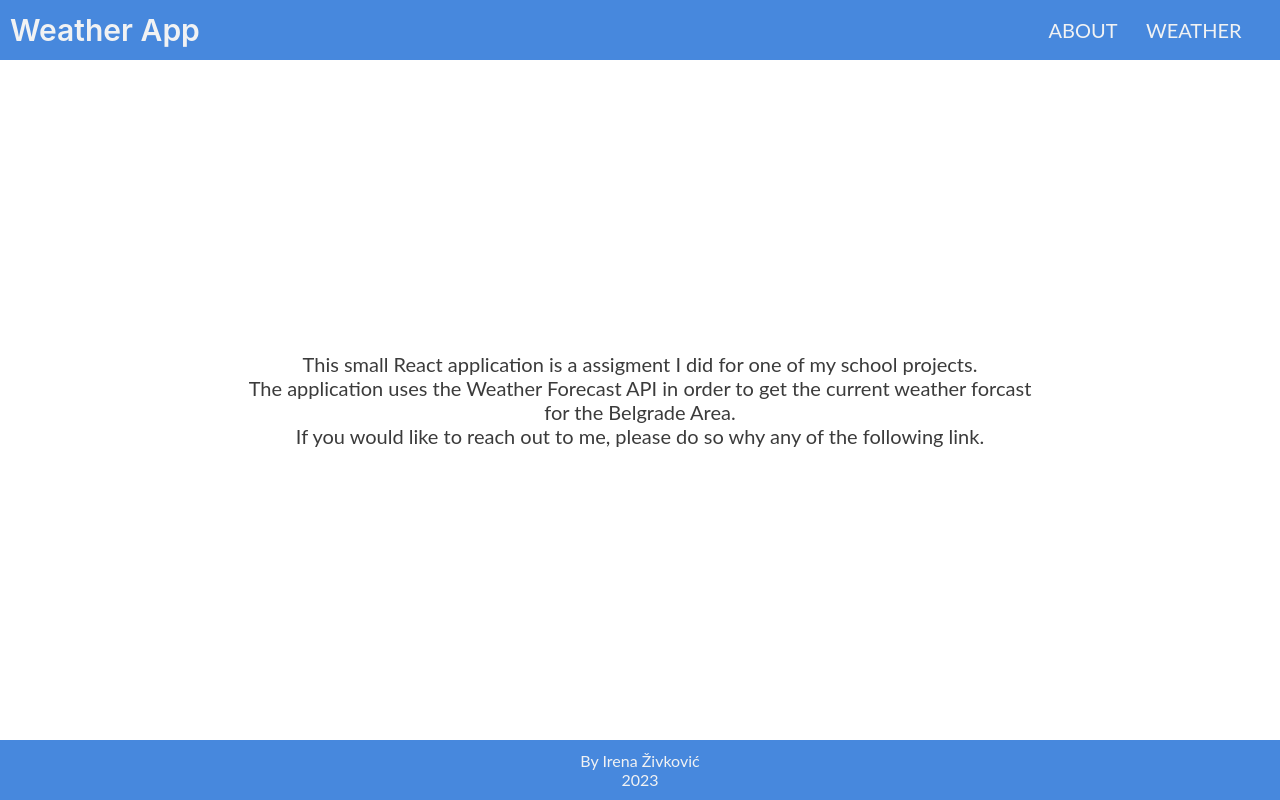
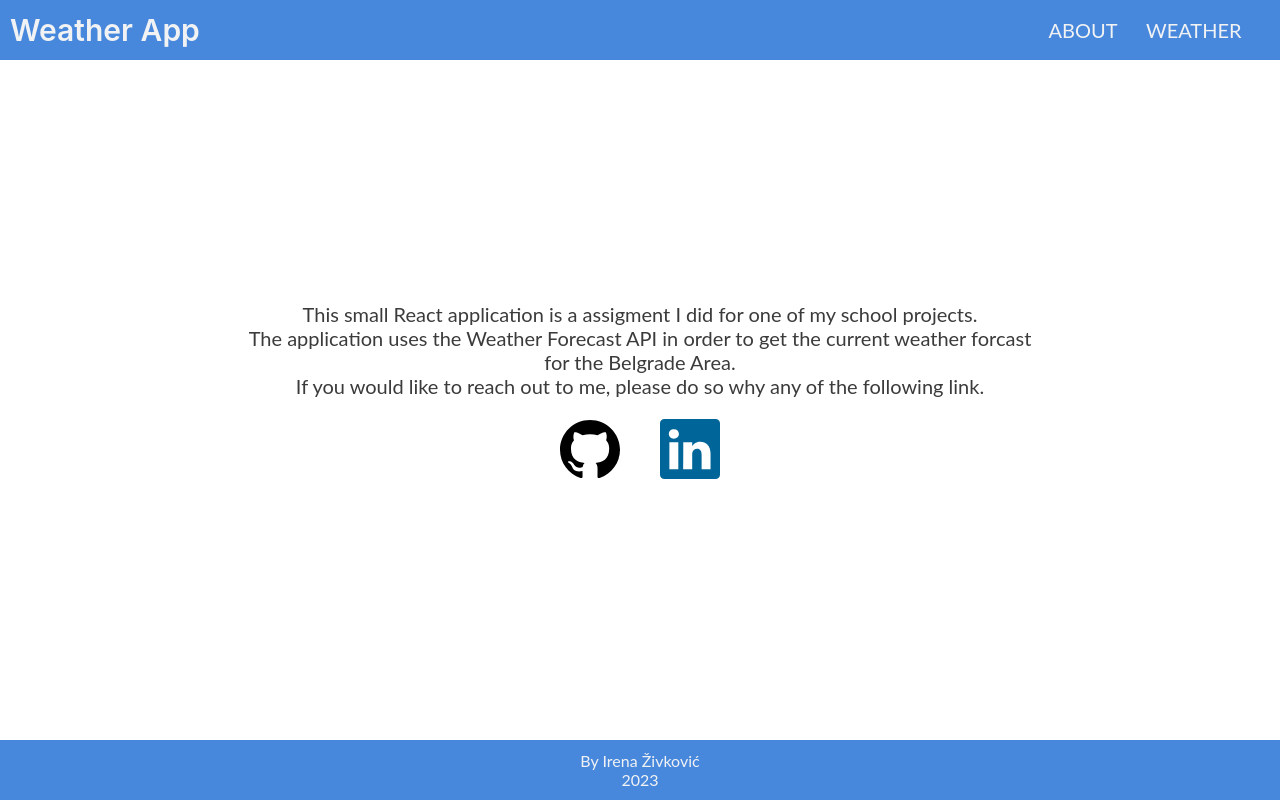
Before and after one commit to irenazivkovic/react_app, a React (Create React App) app: page /about in a window 1280 px wide. Built offline with nearby package versions, Linux system fonts and the light colour scheme.

Commit message:
Fixed scss issues

```diff
--- a/src/components/about/about.scss
+++ b/src/components/about/about.scss
@@ -18,5 +18,37 @@
 
             text-align: center;
         }
+
+        .contact {
+            width: 100%;
+            height: 100px;
+
+            display: flex;
+            align-items: center;
+            justify-content: center;
+
+            a {
+                width: 60px;
+
+                display: flex;
+                align-items: center;
+                justify-content: center;
+
+                margin-left: 20px;
+                margin-right: 20px;
+
+                img {
+                    width: 100%;
+                }
+            }
+
+            #linkedin:hover {
+                filter: brightness(0.8);
+            }
+
+            #github:hover {
+                filter: opacity(0.8);
+            }
+        }
     }
 }
--- a/src/components/about/about.tsx
+++ b/src/components/about/about.tsx
@@ -1,6 +1,11 @@
 import React from 'react';
 import Footer from '../footer/footer';
 import Header from '../header/header';
+
+import github from '../../assets/svg/github-logo.svg';
+import linekedin from '../../assets/svg/linkedin-logo.svg';
+import gmail from '../../assets/svg/gmail-logo.svg';
+
 import './about.scss';
 
 const About= () => {
@@ -14,7 +19,8 @@ const About= () => {
           If you would like to reach out to me, please do so why any of the following link.
         </p>
         <div className="contact">
-
+          <a href="https://github.com/irenazivkovic" id='github' target='_blank'><img src={github} /></a>
+          <a href="https://www.linkedin.com/in/irena-živković-46593422a/" id='linkedin' target='_blank'><img src={linekedin} /></a>
         </div>
       </div>
      <Footer />
--- a/src/components/header/header.scss
+++ b/src/components/header/header.scss
@@ -21,6 +21,14 @@
         font-size: 30px;
 
         color: #f1f2f3;
+    }
+
+    a {
+        text-decoration: none;
+    }
+
+    h1:hover {
+        color: #3d3d3d;
     }
 
     .options {
--- a/src/components/header/header.tsx
+++ b/src/components/header/header.tsx
@@ -5,7 +5,7 @@ import './header.scss';
 const Header = () => {
   return(
     <div className="header">
-      <h1>Weather App</h1>
+      <Link to='/'><h1>Weather App</h1></Link>
       <div className="options">
         <Link to='/about'>about</Link>
         <Link to='/weather'>weather</Link>
```
Also changed, not shown: src/assets/svg/github-logo.svg (added), src/assets/svg/linkedin-logo.svg (added).
